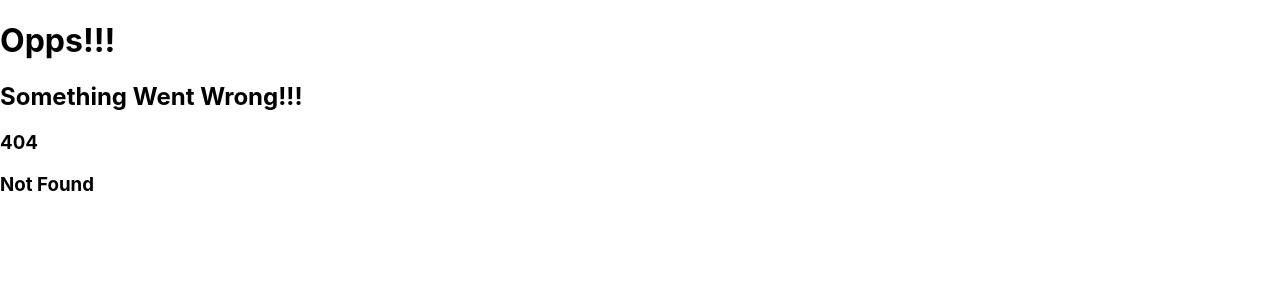
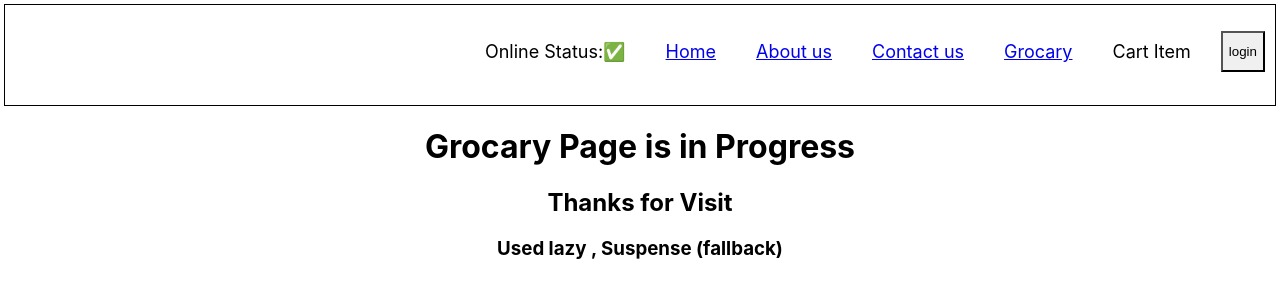
Before and after one commit to swapnil1099/practicereact, a React (Create React App) app: page /grocery in a window 1280 px wide. Before the commit this address had no page. Shown: the top 300 px of the page. Built offline with nearby package versions, Linux system fonts and the light colour scheme.

Commit message:
Gorcary page is added using lazy ,Suspense and Fallback

```diff
--- a/src/compoenets/Body.js
+++ b/src/compoenets/Body.js
@@ -4,6 +4,8 @@ import ResturantCard from "./ResturantCard";
 import { useEffect, useState } from "react";
 import Shimmer from "./Shimmer";
 import { Link } from "react-router-dom";
+
+import useOnlineStatus from "../utils/useOnlineStatus";
 
 const Body = () => {
     const [newresList, setnewresList] = useState([]);
@@ -13,6 +15,14 @@ const Body = () => {
         fetchData();
     }, []);
 
+  const onlinestatus=useOnlineStatus();
+  if(onlinestatus===false){
+    return(
+        <div>
+            <h1>You are offline Check Your intert connection</h1>
+        </div>
+    )
+  }
 
     const fetchData = async () => {
         const data = await fetch("https://www.swiggy.com/mapi/restaurants/list/v5?offset=0&is-seo-homepage-enabled=true&lat=18.5204303&lng=73.8567437")
--- /dev/null
+++ b/src/compoenets/Grocery.js
@@ -0,0 +1,14 @@
+import React from 'react'
+
+const Grocery = () => {
+  return (
+    <div>
+      <h1>Grocary Page is in Progress</h1>
+      <h2>Thanks for Visit</h2>
+      <h3>Used lazy , Suspense (fallback) </h3>
+
+    </div>
+  )
+}
+
+export default Grocery
--- a/src/compoenets/Header.js
+++ b/src/compoenets/Header.js
@@ -1,7 +1,9 @@
 import { useState } from "react";
 import { Link } from "react-router-dom";
+import useOnlineStatus from "../utils/useOnlineStatus";
 const Header = () => {
     const [message,setMessage]=useState("login");
+    const onlineStatus=useOnlineStatus();
     return (
         <div className='Header'>
             <div className="logo">
@@ -9,9 +11,11 @@ const Header = () => {
             </div>
             <div className="Navitems">
               <ul >
+              <li>Online Status:{onlineStatus===false ?"❌":"✅"}</li>
                 <li><Link to={"/"}>Home</Link></li>
                 <li><Link to={"/about"}>About us</Link></li>
                 <li><Link to={"/Contact"}>Contact us</Link></li>
+                <li><Link to={"/grocery"}>Grocary</Link></li>
                 <li>Cart Item</li>
                 <button  className="login-button" onClick={()=>(
                    message==="login"?setMessage("logout"):setMessage("login")
--- a/src/index.js
+++ b/src/index.js
@@ -1,4 +1,4 @@
-import React from 'react';
+import React, { lazy, Suspense } from 'react';
 import ReactDOM from 'react-dom/client';
 import './index.css';
 import App from './App';
@@ -9,6 +9,9 @@ import Error from './compoenets/Error';
 import { createBrowserRouter, RouterProvider } from 'react-router-dom';
 import Body from './compoenets/Body';
 import ResturantMenu from './compoenets/ResturantMenu';
+
+
+const Grocery=lazy(()=>(import('./compoenets/Grocery')));
 
 
 const appRouter = createBrowserRouter([
@@ -30,6 +33,10 @@ const appRouter = createBrowserRouter([
         },{
             path:"/resturants/:resId",
             element:<ResturantMenu/>
+        },
+    {
+            path:"grocery",
+            element:<Suspense fallback={"Loading......"}><Grocery/></Suspense>,
         }],
         errorElement: <Error />
     },
--- /dev/null
+++ b/src/utils/useOnlineStatus.js
@@ -0,0 +1,19 @@
+import { useEffect, useState } from "react"
+const useOnlineStatus = () => {
+
+    const [onlinestatus,setonlinestatus]=useState(true);
+
+
+  useEffect(()=>{
+    window.addEventListener("offline",()=>{
+        setonlinestatus(false);
+    })
+    window.addEventListener("online",()=>{
+        setonlinestatus(true);
+    })
+  })
+
+   return onlinestatus;
+}
+
+export default useOnlineStatus
```
